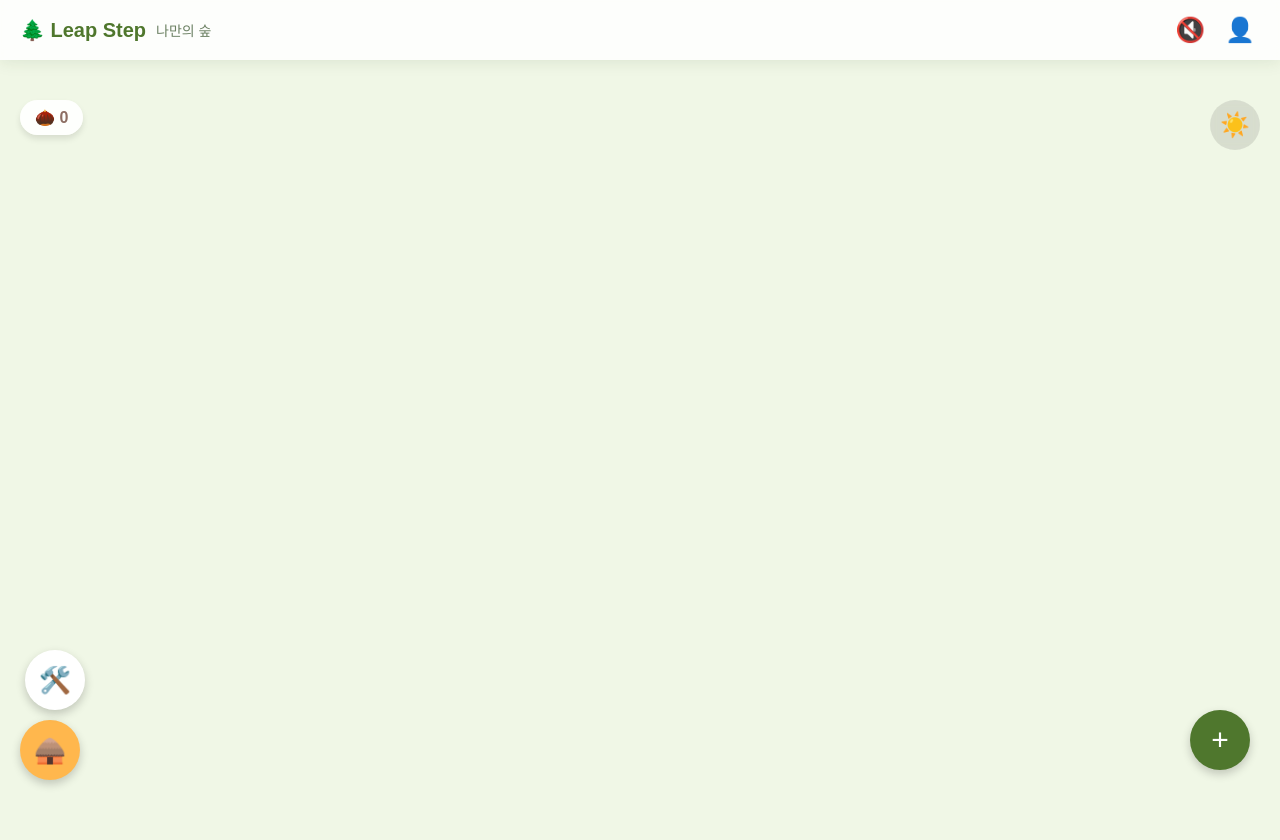
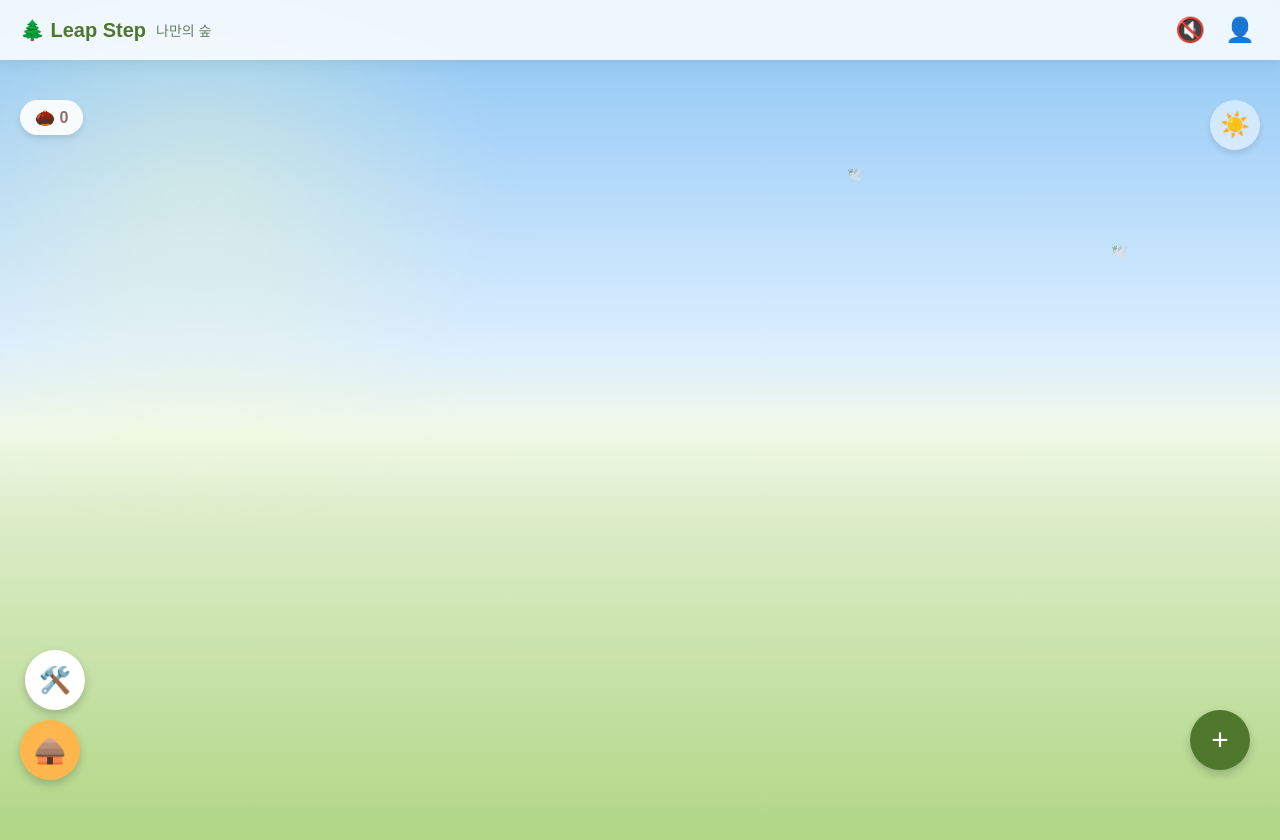
Before and after one commit to gPdnjs2020/26_leap_project, a React (Create React App) app: page / in a window 1280 px wide. Shown: the top 840 px of the page. Built offline with nearby package versions, Linux system fonts and the light colour scheme.

Commit message:
add design

```diff
--- a/src/App.css
+++ b/src/App.css
@@ -5,11 +5,11 @@
   --forest-main: #4f772d;    /* 메인 초록 */
   --forest-light: #90a955;   /* 밝은 연두 */
   --earth-brown: #8c6239;    /* 나무/흙색 */
-  --bg-color: #f0f7e6;       /* 숲 바닥 배경색 */
+  --bg-color: #f0f7e6;       /* 숲 바닥 배경색 (fallback) */
   --header-bg: rgba(255, 255, 255, 0.85); /* 반투명 헤더 */
 }
 
-/* 1. 기본 설정 (전체 화면 숲 배경) */
+/* 1. 기본 설정 */
 body {
   margin: 0;
   padding: 0;
@@ -41,7 +41,7 @@ body {
   text-decoration: none;
 }
 
-/* 3. 메인 숲 필드 */
+/* 3. 메인 숲 필드 (배경 업그레이드!) */
 .forest-field {
   padding-top: 60px;
   width: 100%;
@@ -49,6 +49,16 @@ body {
   position: relative;
   overflow: hidden;
   touch-action: none; /* 모바일 드래그 시 화면 밀림 방지 */
+
+  /* 👇 [낮 모드] 파란 하늘 -> 연두색 숲 그라데이션 */
+  background: linear-gradient(to bottom,
+    #89c4f4 0%,   /* 맑은 하늘 */
+    #dbeeff 40%,  /* 구름 낀 수평선 */
+    #f0f9e8 50%,  /* 땅 경계 */
+    #dcedc8 60%,  /* 밝은 잔디 */
+    #aed581 100%  /* 짙은 잔디 */
+  );
+  transition: background 1.5s ease;
 }
 
 .empty-message {
@@ -58,6 +68,91 @@ body {
   text-align: center;
   opacity: 0.6;
   width: 100%;
+}
+
+/* --- ☁️ 낮 모드 전용 데코 (구름, 새, 햇살) --- */
+
+/* 1. 햇살 효과 */
+.sun-glare {
+  position: absolute;
+  top: -100px; left: -100px;
+  width: 600px; height: 600px;
+  background: radial-gradient(circle, rgba(255,255,200,0.4) 0%, rgba(255,255,255,0) 70%);
+  filter: blur(30px);
+  pointer-events: none;
+  z-index: 0;
+}
+
+/* 2. 둥실둥실 구름 */
+.cloud {
+  position: absolute;
+  background: rgba(255, 255, 255, 0.8);
+  border-radius: 50px;
+  pointer-events: none;
+  z-index: 1;
+  animation: float-cloud linear infinite;
+}
+.cloud::after, .cloud::before {
+  content: '';
+  position: absolute;
+  background: inherit;
+  border-radius: 50%;
+}
+.cloud::after { width: 50px; height: 50px; top: -25px; left: 10px; }
+.cloud::before { width: 40px; height: 40px; top: -15px; right: 10px; }
+
+@keyframes float-cloud {
+  from { transform: translateX(-150px); opacity: 0.8; }
+  to { transform: translateX(110vw); opacity: 0.8; }
+}
+
+/* 3. 날아다니는 새 */
+.bird {
+  position: absolute;
+  font-size: 14px;
+  color: #555;
+  opacity: 0.6;
+  z-index: 2;
+  animation: fly-bird linear infinite;
+  pointer-events: none;
+}
+@keyframes fly-bird {
+  0% { transform: translateX(110vw) translateY(0) scaleX(1); }
+  25% { transform: translateX(80vw) translateY(-20px) scaleX(1); }
+  50% { transform: translateX(50vw) translateY(10px) scaleX(1); }
+  75% { transform: translateX(20vw) translateY(-10px) scaleX(1); }
+  100% { transform: translateX(-20px) translateY(0) scaleX(1); }
+}
+
+/* --- 🌙 밤 모드 (Night Mode) --- */
+.forest-field.night-mode {
+  background: linear-gradient(to bottom, #0f2027, #203a43, #2c5364);
+}
+
+/* 밤이 되면 구름과 새, 햇살 숨기기 */
+.night-mode .cloud,
+.night-mode .bird,
+.night-mode .sun-glare {
+  opacity: 0;
+  transition: opacity 1s;
+}
+
+/* 밤에는 글씨를 하얗게 */
+.forest-field.night-mode .foot-label {
+  color: #ffffff !important;
+  text-shadow: 0 2px 4px rgba(0, 0, 0, 0.8);
+  font-weight: bold;
+}
+
+/* 밤에는 발자국 아이콘도 살짝 밝게 */
+.forest-field.night-mode .foot-icon {
+  filter: brightness(1.2);
+  text-shadow: 0 0 10px rgba(255, 255, 255, 0.3);
+}
+
+/* 밤에 가로등 빛나게 하기 */
+.night-mode .decoration-lamp {
+  filter: drop-shadow(0 0 15px #ffd700);
 }
 
 /* 4. 살아있는 발자국 & 나무 */
@@ -106,7 +201,6 @@ body {
 }
 
 /* --- 🔘 버튼 공통 스타일 (PC 기본) --- */
-/* 상점, 글쓰기(+), 정원사 버튼의 공통 모양 정의 */
 .shop-btn, .fab-btn, .garden-btn {
   position: fixed;
   width: 60px;
@@ -123,7 +217,6 @@ body {
   font-size: 26px; /* 아이콘 크기 */
 }
 
-/* 마우스 올렸을 때 효과 */
 .shop-btn:hover, .fab-btn:hover, .garden-btn:hover {
   transform: scale(1.1);
 }
@@ -141,11 +234,10 @@ body {
   color: white;
   bottom: 30px;
   right: 30px;
-  font-size: 30px; /* 플러스 기호는 좀 더 크게 */
+  font-size: 30px;
 }
 
 .garden-btn {
-  /* 색상은 JS 상태에 따라 변하므로 여기선 기본 위치만 잡음 */
   bottom: 90px; /* 상점 버튼 위 */
   left: 25px;   /* 상점 버튼 중앙 정렬 */
 }
@@ -237,7 +329,7 @@ h2 { margin: 0; color: var(--forest-deep); font-size: 22px; }
   width: 20px; height: 20px; accent-color: var(--forest-main);
 }
 
-/* --- 📊 마이페이지 (MyPage) 스타일 [복구됨!] --- */
+/* --- 📊 마이페이지 (MyPage) 스타일 --- */
 .mypage-container {
   padding-top: 100px;
   padding-bottom: 30px;
@@ -329,30 +421,6 @@ h2 { margin: 0; color: var(--forest-deep); font-size: 22px; }
   color: #555;
   width: 30px;
   text-align: right;
-}
-
-/* --- 🌙 밤 모드 (Night Mode) --- */
-.forest-field.night-mode {
-  background: linear-gradient(to bottom, #0f2027, #203a43, #2c5364);
-  transition: background 1s ease;
-}
-
-/* 밤에는 글씨를 하얗게 */
-.forest-field.night-mode .foot-label {
-  color: #ffffff !important;
-  text-shadow: 0 2px 4px rgba(0, 0, 0, 0.8);
-  font-weight: bold;
-}
-
-/* 밤에는 발자국 아이콘도 살짝 밝게 */
-.forest-field.night-mode .foot-icon {
-  filter: brightness(1.2);
-  text-shadow: 0 0 10px rgba(255, 255, 255, 0.3);
-}
-
-/* 밤에 가로등 빛나게 하기 */
-.night-mode .decoration-lamp {
-  filter: drop-shadow(0 0 15px #ffd700);
 }
 
 /* --- ✨ 반딧불이 효과 --- */
--- a/src/pages/Home.js
+++ b/src/pages/Home.js
@@ -5,13 +5,12 @@ const TREE_ICONS = {
   health: '🌲', study: '🍂', hobby: '🌸', money: '🍎', default: '🌲'
 };
 
-// 🛒 상점 아이템 목록 (수정됨: 복잡한 태그 대신 'real-pond'라는 글자 ID만 사용)
+// 🛒 상점 아이템 목록 (연못은 'real-pond'라는 ID 사용)
 const SHOP_ITEMS = [
   { id: 'flower', name: '꽃', icon: '🌸', cost: 10 },
   { id: 'bench', name: '벤치', icon: '🪑', cost: 20 },
   { id: 'lamp', name: '가로등', icon: '💡', cost: 30 },
   { id: 'rock', name: '바위', icon: '🪨', cost: 15 },
-  // 👇 여기가 핵심 수정 포인트! 태그 없이 문자열로 식별합니다.
   { id: 'pond', name: '연못', icon: 'real-pond', cost: 50 },
 ];
 
@@ -95,7 +94,6 @@ function Home({ isMuted }) {
       setAcorns(newAcorn);
       localStorage.setItem('acorns', newAcorn);
 
-      // 객체를 복사해서 저장 (React Component가 아닌 순수 데이터)
       const newItem = { uid: Date.now(), ...item };
       const newInventory = [...inventory, newItem];
       setInventory(newInventory);
@@ -156,13 +154,29 @@ function Home({ isMuted }) {
           touchAction: 'none'
         }}
       >
+        {/* 👇 [추가됨] ☀️ 낮 배경 요소 (햇살, 구름, 새) - 밤이 아닐 때만 렌더링 */}
+        {!isNight && (
+          <>
+            <div className="sun-glare"></div>
+            {/* 구름 3개 (속도와 위치를 다르게) */}
+            <div className="cloud" style={{ width: '100px', height: '30px', top: '15%', left: '-20%', animationDuration: '40s' }}></div>
+            <div className="cloud" style={{ width: '80px', height: '25px', top: '25%', left: '-10%', animationDuration: '35s', animationDelay: '5s' }}></div>
+            <div className="cloud" style={{ width: '120px', height: '40px', top: '10%', left: '-30%', animationDuration: '50s', animationDelay: '10s' }}></div>
+
+            {/* 날아가는 새 2마리 */}
+            <div className="bird" style={{ top: '20%', animationDuration: '15s' }}>🕊️</div>
+            <div className="bird" style={{ top: '30%', animationDuration: '18s', animationDelay: '2s' }}>🕊️</div>
+          </>
+        )}
+
         <div className="acorn-counter">🌰 {acorns}</div>
         <button
           onClick={() => setIsNight(!isNight)}
           style={{
             position: 'fixed', top: '100px', right: '20px', zIndex: 9999,
-            background: isNight ? 'rgba(255,255,255,0.2)' : 'rgba(0,0,0,0.1)',
-            border: 'none', borderRadius: '50%', width: '50px', height: '50px', fontSize: '24px', backdropFilter: 'blur(5px)'
+            background: isNight ? 'rgba(255,255,255,0.2)' : 'rgba(255,255,255,0.5)',
+            border: 'none', borderRadius: '50%', width: '50px', height: '50px', fontSize: '24px', backdropFilter: 'blur(5px)',
+            boxShadow: '0 4px 6px rgba(0,0,0,0.1)'
           }}
         >
           {isNight ? '🌕' : '☀️'}
@@ -178,7 +192,7 @@ function Home({ isMuted }) {
           </div>
         )}
 
-        {/* 🏡 배치된 아이템 렌더링 (이 부분이 수정됨) */}
+        {/* 🏡 배치된 아이템 렌더링 */}
         {decorations.map((deco) => (
           <div
             key={deco.uid}
@@ -187,7 +201,6 @@ function Home({ isMuted }) {
             onClick={() => isEditMode && retrieveItem(deco.uid)}
             style={{
               left: `${deco.x}%`, top: `${deco.y}%`,
-              // 연못은 폰트 사이즈 영향을 받지 않도록 함
               fontSize: deco.icon === 'real-pond' ? undefined : '30px',
               pointerEvents: isEditMode ? 'auto' : 'none',
               cursor: isEditMode ? 'pointer' : 'default',
@@ -195,7 +208,6 @@ function Home({ isMuted }) {
               zIndex: isEditMode && draggingTarget?.id === deco.uid ? 999 : 3
             }}
           >
-            {/* 👇 여기가 핵심! 아이콘 이름이 'real-pond'면 그림을 그리고, 아니면 이모지를 출력 */}
             {deco.icon === 'real-pond' ? (
               <div className="real-pond">
                 <span className="pond-duck">🦆</span>
@@ -237,6 +249,7 @@ function Home({ isMuted }) {
                 {isFullyGrown ? treeIcon : '👣'}
               </span>
               <span className="foot-label">{leap.goal}</span>
+              {/* 밤 & 다 자란 나무면 반딧불이 */}
               {isNight && isFullyGrown && !isEditMode && (
                 <div className="firefly-container">
                   {[...Array(5)].map((_, i) => (
@@ -294,7 +307,6 @@ function Home({ isMuted }) {
                 {SHOP_ITEMS.map((item) => (
                   <div key={item.id} className="shop-item-card" onClick={() => buyItem(item)}>
                     <div style={{height:'40px', display:'flex', alignItems:'center', justifyContent:'center', marginBottom:'5px'}}>
-                      {/* 상점 목록에서도 연못은 오리 이모지로 대체해서 보여줌 */}
                       {item.icon === 'real-pond' ? <div style={{fontSize:'20px'}}>🦆</div> : <span className="item-icon">{item.icon}</span>}
                     </div>
                     <div style={{fontSize:'12px'}}>{item.name}</div>
@@ -313,7 +325,6 @@ function Home({ isMuted }) {
                 inventory.map((item) => (
                   <div key={item.uid} className="shop-item-card" onClick={() => placeItem(item)} style={{background: '#e3f2fd', border:'1px solid #90caf9'}}>
                     <div style={{height:'40px', display:'flex', alignItems:'center', justifyContent:'center', marginBottom:'5px'}}>
-                      {/* 보관함 목록에서도 연못은 오리 이모지로 대체 */}
                       {item.icon === 'real-pond' ? <div style={{fontSize:'20px'}}>🦆</div> : <span className="item-icon">{item.icon}</span>}
                     </div>
                     <div style={{fontSize:'12px'}}>{item.name}</div>
```
